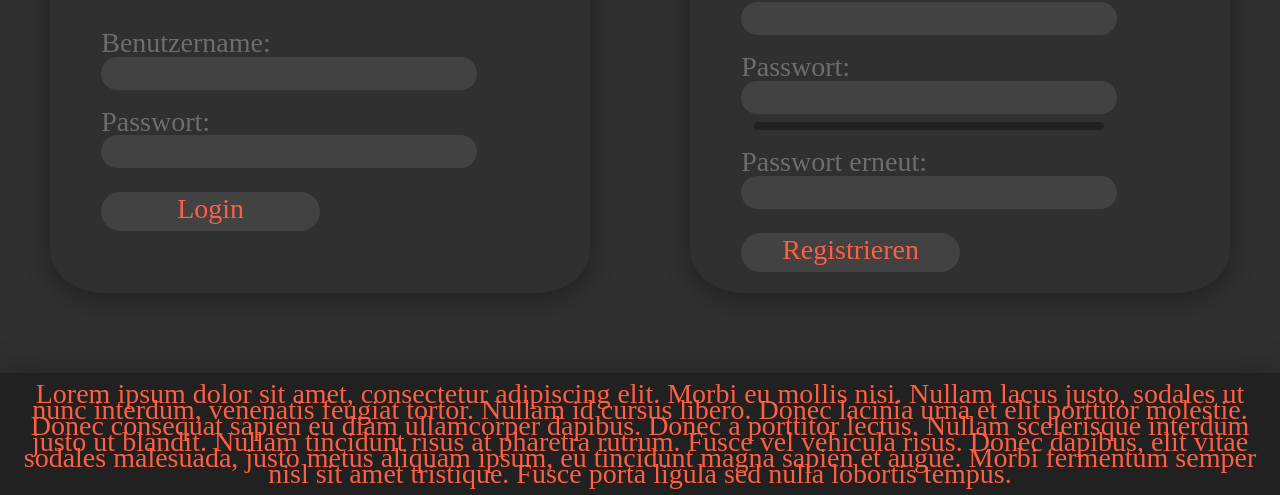
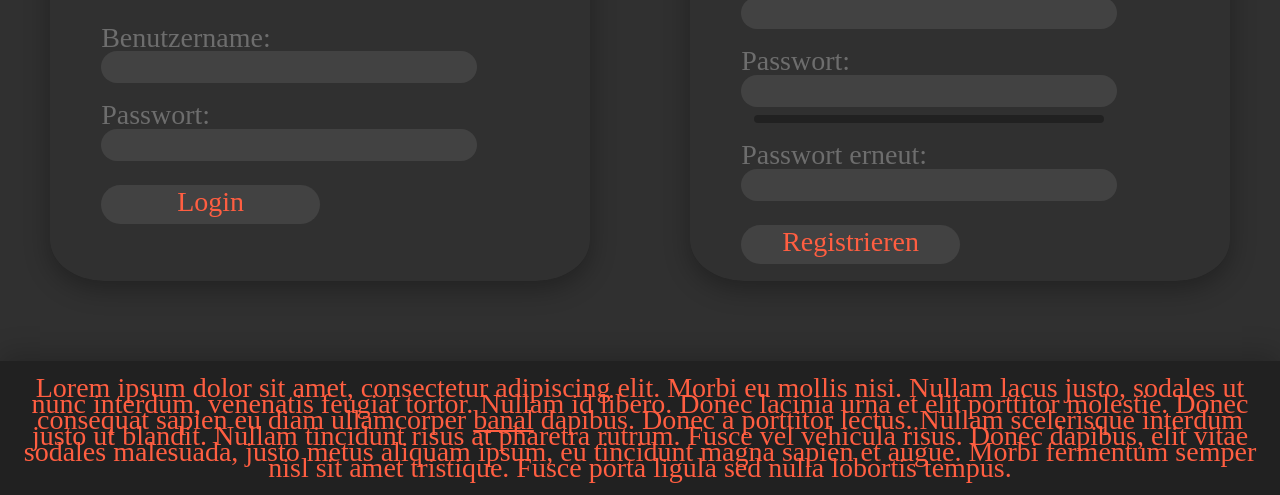
Before and after one commit to yunnaibai/UltimateSwordGame, a website: page client/index.html in a window 1280 px wide. Shown: the part 305-800 px from the top of the page. Drawn offline with nearby package versions, Linux system fonts and the light colour scheme; no server answers; a web font is replaced by a local one.

Commit message:
minor changes in design & error handling

```diff
--- a/client/index.html
+++ b/client/index.html
@@ -42,7 +42,7 @@
             <input type="password" id="pass2" class="input">
             <button type="submit" class="button" id="register" onclick="register()">Registrieren</button>
         </div>
-        <div class="about">Lorem ipsum dolor sit amet, consectetur adipiscing elit. Morbi eu mollis nisi. Nullam lacus justo, sodales ut nunc interdum, venenatis feugiat tortor. Nullam id cursus libero. Donec lacinia urna et elit porttitor molestie. Donec consequat sapien eu diam ullamcorper dapibus. Donec a porttitor lectus. Nullam scelerisque interdum justo ut blandit. Nullam tincidunt risus at pharetra rutrum. Fusce vel vehicula risus. Donec dapibus, elit vitae sodales malesuada, justo metus aliquam ipsum, eu tincidunt magna sapien et augue. Morbi fermentum semper nisl sit amet tristique. Fusce porta ligula sed nulla lobortis tempus.</div>
+        <div class="about">Lorem ipsum dolor sit amet, consectetur adipiscing elit. Morbi eu mollis nisi. Nullam lacus justo, sodales ut nunc interdum, venenatis feugiat tortor. Nullam id libero. Donec lacinia urna et elit porttitor molestie. Donec consequat sapien eu diam ullamcorper <a href="https://i.imgur.com/nnk3mtk.png" class="nope">banal</a> dapibus. Donec a porttitor lectus. Nullam scelerisque interdum justo ut blandit. Nullam tincidunt risus at pharetra rutrum. Fusce vel vehicula risus. Donec dapibus, elit vitae sodales malesuada, justo metus aliquam ipsum, eu tincidunt magna sapien et augue. Morbi fermentum semper nisl sit amet tristique. Fusce porta ligula sed nulla lobortis tempus.</div>
     </div>
 
 
--- a/client/style.css
+++ b/client/style.css
@@ -239,8 +239,13 @@ meter[value="10"]::-moz-meter-bar { background: var(--main-color) }
     transition: background-color 250ms;
     transition: color 150ms;
 }
+.nope{
+    color: var(--main-color);
+    line-height: 0;
+    text-decoration-thickness: 0.2vh;
+}
 .about{
-    padding: 1%;
+    padding: 1.5%;
     grid-area: about;
     text-align: center;
 
--- a/server.js
+++ b/server.js
@@ -27,6 +27,7 @@ io.on('connection', socket => {
     console.log(`Client ${socket.id} ist zum Server connected`)
     socket.emit('welcome', "Verbindung zum Server wurde hergestellt!")
 
+    //==================================================Login==================================================
     socket.on('getSalt', data => {
         socket.emit('salt', "404");
 
```
